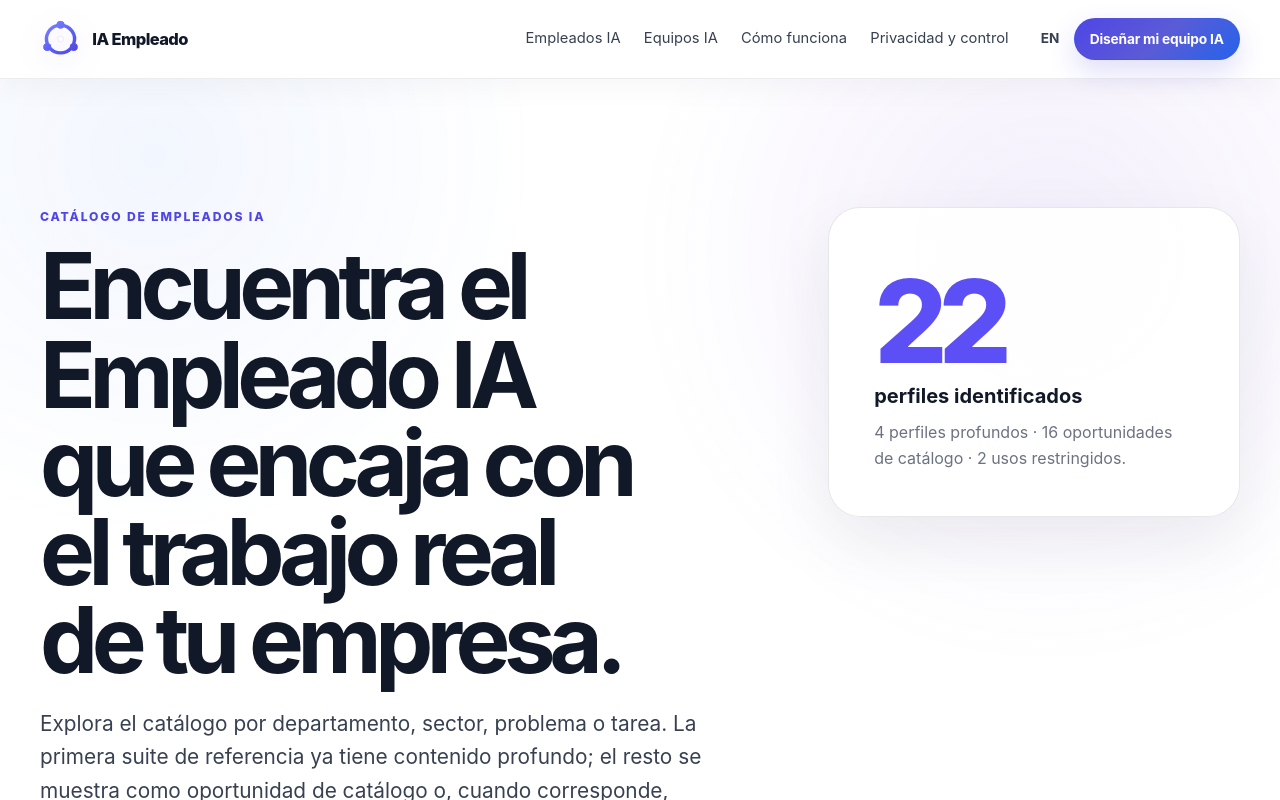
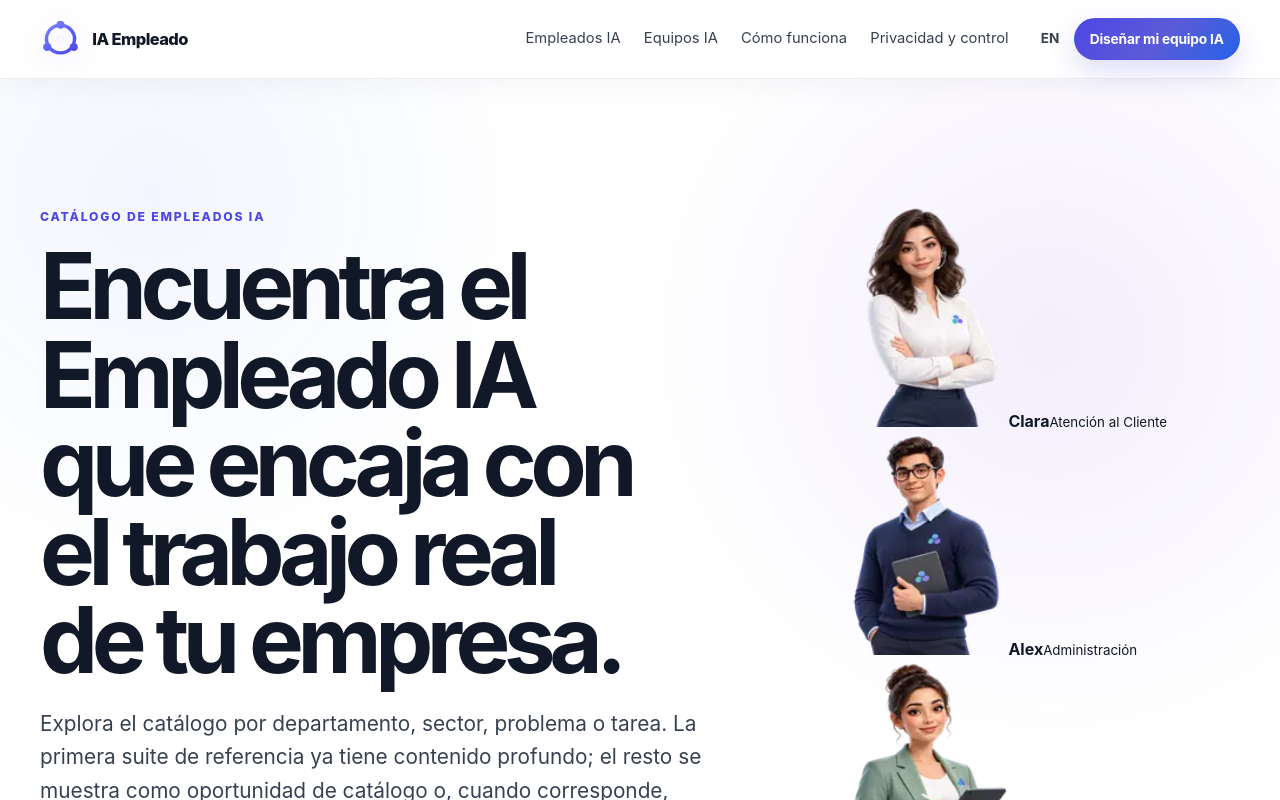
Before and after one commit to Emmakex/ia-empleado-web, a Next.js app: page /empleados-ia in a window 1280 px wide. Shown: the top 800 px of the page. Built offline with nearby package versions, Linux system fonts and the light colour scheme.

Commit message:
feat: apply canonical brand art to employee catalog index

```diff
--- a/components/employee-index-page.tsx
+++ b/components/employee-index-page.tsx
@@ -2,6 +2,7 @@ import Link from "next/link";
 import type { Locale, SiteDictionary } from "../lib/i18n";
 import { employeeIndexPath } from "../lib/employee-content-engine";
 import { getDiscoveryFilterOptions, getDiscoveryProfiles } from "../lib/employee-discovery";
+import { getBrandCharacters } from "../lib/brand-characters";
 import { EmployeeCatalogExplorer } from "./employee-catalog-explorer";
 import { SiteFooter } from "./site-footer";
 import { SiteHeader } from "./site-header";
@@ -21,11 +22,7 @@ const copy = {
     referenceText: "No hace falta empezar sabiendo el nombre del empleado. Puedes partir del problema que quieres resolver —correo, facturas, pedidos, reservas, reporting o soporte— y ver qué perfiles están relacionados.",
     whyTitle: "Un catálogo no significa una colección de chatbots.",
     whyBody: "Los perfiles comparten una base de gobierno, herramientas, permisos, conocimiento y supervisión. Lo importante es que puedan combinarse en equipos y pasarse tareas de forma controlada cuando un proceso cruza varios departamentos.",
-    architecture: [
-      ["1", "Empleado IA", "Un rol especializado con un trabajo y autoridad definidos."],
-      ["2", "Equipo IA", "Varios roles que colaboran alrededor de un proceso empresarial."],
-      ["3", "Empresa aumentada", "Personas, Empleados IA y sistemas coordinados con límites explícitos."],
-    ],
+    architecture: [["1", "Empleado IA", "Un rol especializado con un trabajo y autoridad definidos."], ["2", "Equipo IA", "Varios roles que colaboran alrededor de un proceso empresarial."], ["3", "Empresa aumentada", "Personas, Empleados IA y sistemas coordinados con límites explícitos."]],
     ctaTitle: "¿No sabes qué Empleado IA encaja primero?",
     ctaText: "Empieza por un proceso repetitivo, los sistemas que ya utilizas y las decisiones que quieres mantener bajo control humano.",
     cta: "Analizar mi proceso",
@@ -39,11 +36,7 @@ const copy = {
     referenceText: "You do not need to know the employee name first. Start from the problem you want to solve — email, invoices, orders, reservations, reporting or support — and see which profiles are related.",
     whyTitle: "A catalog does not mean a collection of chatbots.",
     whyBody: "Profiles share a governed foundation of tools, permissions, knowledge and supervision. The important part is that they can be composed into teams and hand work across roles in a controlled way when a process crosses departments.",
-    architecture: [
-      ["1", "AI Employee", "A specialist role with a defined job and authority."],
-      ["2", "AI Team", "Several roles collaborating around a business process."],
-      ["3", "AI-augmented company", "People, AI Employees and systems coordinated under explicit boundaries."],
-    ],
+    architecture: [["1", "AI Employee", "A specialist role with a defined job and authority."], ["2", "AI Team", "Several roles collaborating around a business process."], ["3", "AI-augmented company", "People, AI Employees and systems coordinated under explicit boundaries."]],
     ctaTitle: "Not sure which AI Employee should come first?",
     ctaText: "Start with one repetitive process, the systems you already use and the decisions you want to keep under human control.",
     cta: "Analyze my process",
@@ -54,6 +47,7 @@ export function EmployeeIndexPage({ locale, dictionary }: EmployeeIndexPageProps
   const t = copy[locale];
   const profiles = getDiscoveryProfiles(locale);
   const options = getDiscoveryFilterOptions(locale);
+  const characters = getBrandCharacters(locale);
   const alternateHref = employeeIndexPath(locale === "es" ? "en" : "es");
   const homeHref = locale === "es" ? "/" : "/en";
 
@@ -62,20 +56,15 @@ export function EmployeeIndexPage({ locale, dictionary }: EmployeeIndexPageProps
     "@type": "ItemList",
     name: locale === "es" ? "Catálogo de Empleados IA" : "AI Employee catalog",
     numberOfItems: profiles.length,
-    itemListElement: profiles.map((profile, index) => ({
-      "@type": "ListItem",
-      position: index + 1,
-      name: profile.name,
-      ...(profile.href ? { url: `https://iaempleado.com${profile.href}` } : {}),
-    })),
+    itemListElement: profiles.map((profile, index) => ({ "@type": "ListItem", position: index + 1, name: profile.name, ...(profile.href ? { url: `https://iaempleado.com${profile.href}` } : {}) })),
   };
 
   return (
     <>
       <a className="skip-link" href="#contenido">{locale === "es" ? "Saltar al contenido" : "Skip to content"}</a>
       <SiteHeader locale={locale} dictionary={dictionary} alternateHref={alternateHref} />
-      <main id="contenido" className="employee-content-page">
-        <section className="employee-index-hero">
+      <main id="contenido" className="employee-content-page brand-employee-index-page">
+        <section className="employee-index-hero brand-employee-index-hero">
           <div className="container employee-index-hero-grid">
             <div>
               <p className="eyebrow">{t.eyebrow}</p>
@@ -83,61 +72,32 @@ export function EmployeeIndexPage({ locale, dictionary }: EmployeeIndexPageProps
               <p className="employee-hero-lead">{t.intro}</p>
               <div className="hero-actions">
                 <a className="button" href="#perfiles">{t.discover}</a>
-                <Link className="button button-ghost" href={`${homeHref}#como-funciona`}>
-                  {dictionary.nav.how}
-                </Link>
+                <Link className="button button-ghost" href={`${homeHref}#como-funciona`}>{dictionary.nav.how}</Link>
               </div>
             </div>
-            <aside className="catalog-stat-card" aria-label={locale === "es" ? "Resumen del catálogo" : "Catalog summary"}>
-              <span className="catalog-stat-number">22</span>
-              <strong>{locale === "es" ? "perfiles identificados" : "identified profiles"}</strong>
-              <p>{locale === "es" ? "4 perfiles profundos · 16 oportunidades de catálogo · 2 usos restringidos." : "4 deep profiles · 16 catalog opportunities · 2 restricted-use areas."}</p>
+            <aside className="brand-catalog-hero-art" aria-label={locale === "es" ? "Suite de referencia de Empleados IA" : "Reference AI Employee suite"}>
+              <div className="brand-catalog-team" aria-hidden="true">
+                {characters.map((character) => (
+                  <div className="brand-catalog-person" data-accent={character.accent} key={character.id}>
+                    <img src={character.asset} alt="" width={180} height={220} />
+                    <span><strong>{character.name}</strong><small>{character.shortRole}</small></span>
+                  </div>
+                ))}
+              </div>
+              <div className="catalog-stat-card brand-catalog-stat-card">
+                <span className="catalog-stat-number">22</span>
+                <strong>{locale === "es" ? "perfiles identificados" : "identified profiles"}</strong>
+                <p>{locale === "es" ? "4 perfiles profundos · 16 oportunidades de catálogo · 2 usos restringidos." : "4 deep profiles · 16 catalog opportunities · 2 restricted-use areas."}</p>
+              </div>
             </aside>
           </div>
         </section>
 
-        <section className="content-section section-panel" id="perfiles" aria-labelledby="profiles-title">
-          <div className="container">
-            <div className="section-heading catalog-discovery-heading">
-              <p className="eyebrow">{t.reference}</p>
-              <h2 id="profiles-title">{t.reference}</h2>
-              <p>{t.referenceText}</p>
-            </div>
-            <EmployeeCatalogExplorer locale={locale} profiles={profiles} options={options} />
-          </div>
-        </section>
+        <section className="content-section section-panel" id="perfiles" aria-labelledby="profiles-title"><div className="container"><div className="section-heading catalog-discovery-heading"><p className="eyebrow">{t.reference}</p><h2 id="profiles-title">{t.reference}</h2><p>{t.referenceText}</p></div><EmployeeCatalogExplorer locale={locale} profiles={profiles} options={options} /></div></section>
 
-        <section className="content-section" aria-labelledby="architecture-title">
-          <div className="container employee-architecture-grid">
-            <div>
-              <p className="eyebrow">{locale === "es" ? "DEL ROL AL EQUIPO" : "FROM ROLE TO TEAM"}</p>
-              <h2 id="architecture-title">{t.whyTitle}</h2>
-              <p className="section-lead">{t.whyBody}</p>
-            </div>
-            <div className="employee-architecture-steps">
-              {t.architecture.map(([number, title, text]) => (
-                <article key={number}>
-                  <span>{number}</span>
-                  <div><h3>{title}</h3><p>{text}</p></div>
-                </article>
-              ))}
-            </div>
-          </div>
-        </section>
+        <section className="content-section" aria-labelledby="architecture-title"><div className="container employee-architecture-grid"><div><p className="eyebrow">{locale === "es" ? "DEL ROL AL EQUIPO" : "FROM ROLE TO TEAM"}</p><h2 id="architecture-title">{t.whyTitle}</h2><p className="section-lead">{t.whyBody}</p></div><div className="employee-architecture-steps">{t.architecture.map(([number, title, text]) => <article key={number}><span>{number}</span><div><h3>{title}</h3><p>{text}</p></div></article>)}</div></div></section>
 
-        <section className="content-section final-cta">
-          <div className="container cta-panel">
-            <div>
-              <p className="eyebrow">{locale === "es" ? "EMPIEZA POR EL PROCESO" : "START WITH THE PROCESS"}</p>
-              <h2>{t.ctaTitle}</h2>
-              <p>{t.ctaText}</p>
-            </div>
-            <div className="cta-actions">
-              <a className="button" href="mailto:hola@iaempleado.com?subject=IA%20Empleado%20-%20Analisis%20de%20proceso">{t.cta}</a>
-              <Link className="button button-ghost" href={homeHref}>{locale === "es" ? "Volver al inicio" : "Back to home"}</Link>
-            </div>
-          </div>
-        </section>
+        <section className="content-section final-cta"><div className="container cta-panel"><div><p className="eyebrow">{locale === "es" ? "EMPIEZA POR EL PROCESO" : "START WITH THE PROCESS"}</p><h2>{t.ctaTitle}</h2><p>{t.ctaText}</p></div><div className="cta-actions"><a className="button" href="mailto:hola@iaempleado.com?subject=IA%20Empleado%20-%20Analisis%20de%20proceso">{t.cta}</a><Link className="button button-ghost" href={homeHref}>{locale === "es" ? "Volver al inicio" : "Back to home"}</Link></div></div></section>
       </main>
       <SiteFooter locale={locale} dictionary={dictionary} />
       <script type="application/ld+json" dangerouslySetInnerHTML={{ __html: JSON.stringify(itemListSchema) }} />
```
